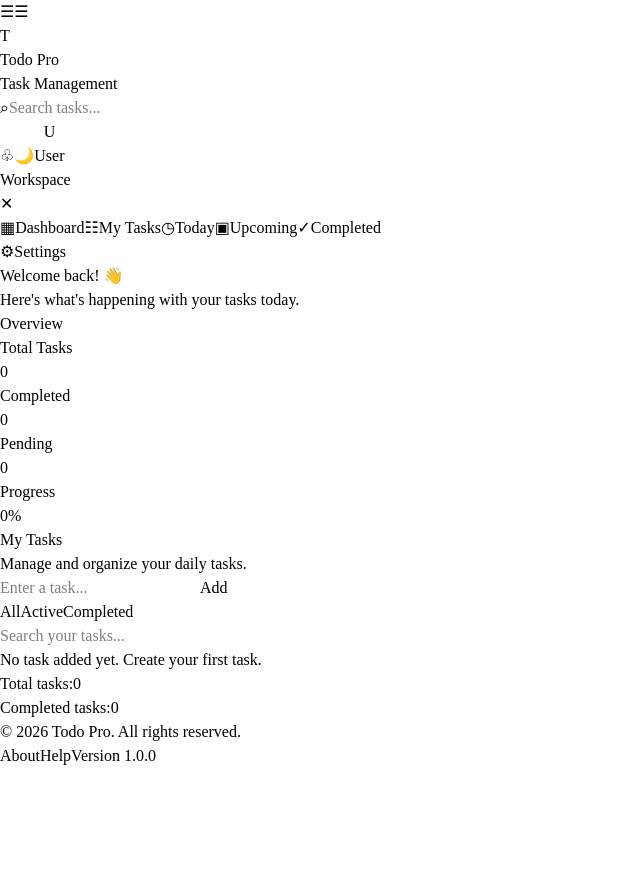
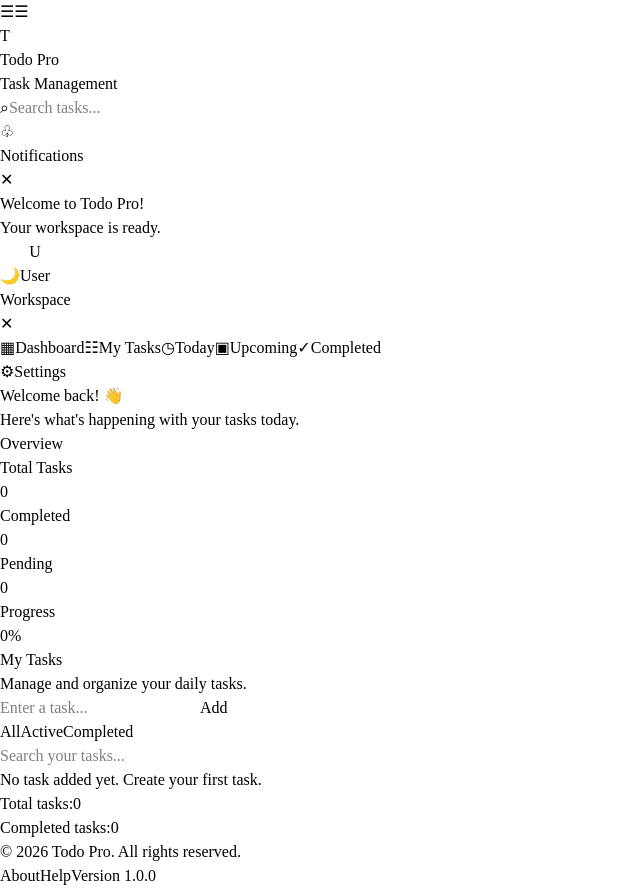
Before and after one commit to khanra321/todo-pro, a React (Vite) app: page / in a window 1280 px wide. Both pictures are taken after a click on the button "Notifications". Shown: the whole page, without its empty margins (0-640 px from the left). Before the commit the page ends 800 px from the top, so only its background shows below. Built offline with nearby package versions, Linux system fonts and the light colour scheme.

Commit message:
set Notifition

```diff
--- a/src/components/layout/Header.tsx
+++ b/src/components/layout/Header.tsx
@@ -1,4 +1,4 @@
-
+import { useState } from "react";
 type HeaderProps = {
   theme: "light" | "dark";
   onThemeToggle: () => void;
@@ -16,6 +16,7 @@ export function Header({
   search,
   onSearchChange,
 }: HeaderProps) {
+  const [notificationOpen, setNotificationOpen] = useState(false);
   return (
     <header className="relative z-50 flex h-16 shrink-0 items-center justify-between border-b border-green-600 bg-white px-3 dark:border-slate-700 dark:bg-slate-900 sm:px-6">
 
@@ -76,14 +77,47 @@ export function Header({
         </div>
 
         {/* Notification */}
+        <div className="relative">
           <button
             type="button"
+            onClick={() => setNotificationOpen((prev) => !prev)}
             aria-label="Notifications"
+            aria-expanded={notificationOpen}
             className="relative rounded-lg p-2 text-slate-600 hover:bg-slate-100 dark:text-slate-300 dark:hover:bg-slate-800"
           >
             <span className="text-xl">♧</span>
+
             <span className="absolute right-1 top-1 size-2 rounded-full bg-red-500" />
           </button>
+
+          {notificationOpen && (
+            <div className="absolute right-0 top-12 z-50 w-72 rounded-xl border border-slate-200 bg-white p-4 shadow-xl dark:border-slate-700 dark:bg-slate-900">
+              <div className="flex items-center justify-between">
+                <h3 className="font-semibold text-slate-800 dark:text-white">
+                  Notifications
+                </h3>
+
+                <button
+                  type="button"
+                  onClick={() => setNotificationOpen(false)}
+                  className="text-slate-500 hover:text-slate-800 dark:hover:text-white"
+                >
+                  ✕
+                </button>
+              </div>
+
+              <div className="mt-4 border-t border-slate-200 pt-3 dark:border-slate-700">
+                <p className="text-sm text-slate-600 dark:text-slate-300">
+                  Welcome to Todo Pro!
+                </p>
+
+                <p className="mt-1 text-xs text-slate-400">
+                  Your workspace is ready.
+                </p>
+              </div>
+            </div>
+          )}
+        </div>
 
         {/* Theme Toggle */}
         <button
```
Lines whose indentation alone changed are shown as unchanged.
